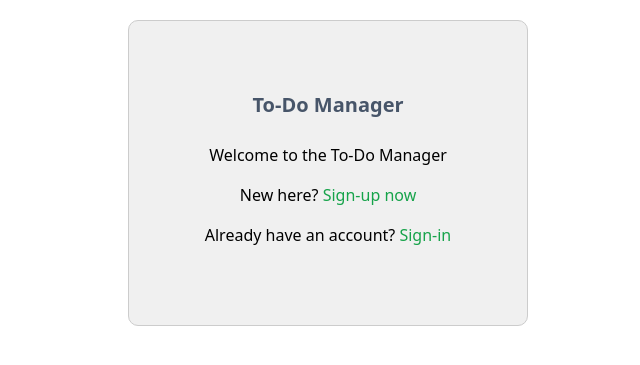
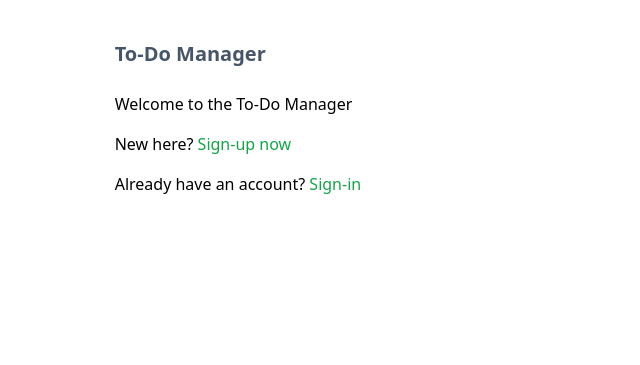
Before and after one commit to sameer-bagde/wd201, a Node project: template todo-app/views/index.ejs in a window 1280 px wide. Shown: the top 365 px of the page, without its empty margins (312-952 px from the left). Run offline with Node 20 templates, Linux system fonts and the light colour scheme; the template is opened without the code that fills it, so the values that code supplies are empty; some libraries are stand-ins or nearby versions.

Commit message:
all tick wrong

```diff
--- a/todo-app/views/index.ejs
+++ b/todo-app/views/index.ejs
@@ -1,30 +1,11 @@
-<!DOCTYPE html>
 <html>
   <head>
     <title>TO-DO Manager</title>
     <meta name="viewport" content="width=device-width, initial-scale=1.0">
     <script src="https://cdn.tailwindcss.com"></script>
-    <style>
-      /* Style the solid box */
-      .solid-box {
-        background-color: #f0f0f0; /* Background color of the box */
-        border: 1px solid #ccc;
-        padding: 30px; /* Adjust padding to your preference */
-        border-radius: 10px; /* Optional: Add rounded corners */
-        text-align: center; /* Center the text within the box */
-        width: 400px;
-        height: min-content;
-        display: flex;
-        flex-direction: column;
-        justify-content: flex-start; /* Align content at the top */
-        align-items: center; /* Center content horizontally */
-        margin: 0 auto; /* Center the box horizontally on the page */
-        margin-top: 20px; /* Add some spacing at the top */
-      }
-    </style>
   </head>
   <body>
-    <div class="solid-box">
+    <div class="grid grid-cols-6">
       <div class="col-start-3 col-span-2 py-10">
         <h1 class="text-xl text-slate-600 font-semibold mb-4">To-Do Manager</h1>
         <p class="py-2">Welcome to the To-Do Manager</p>
```
